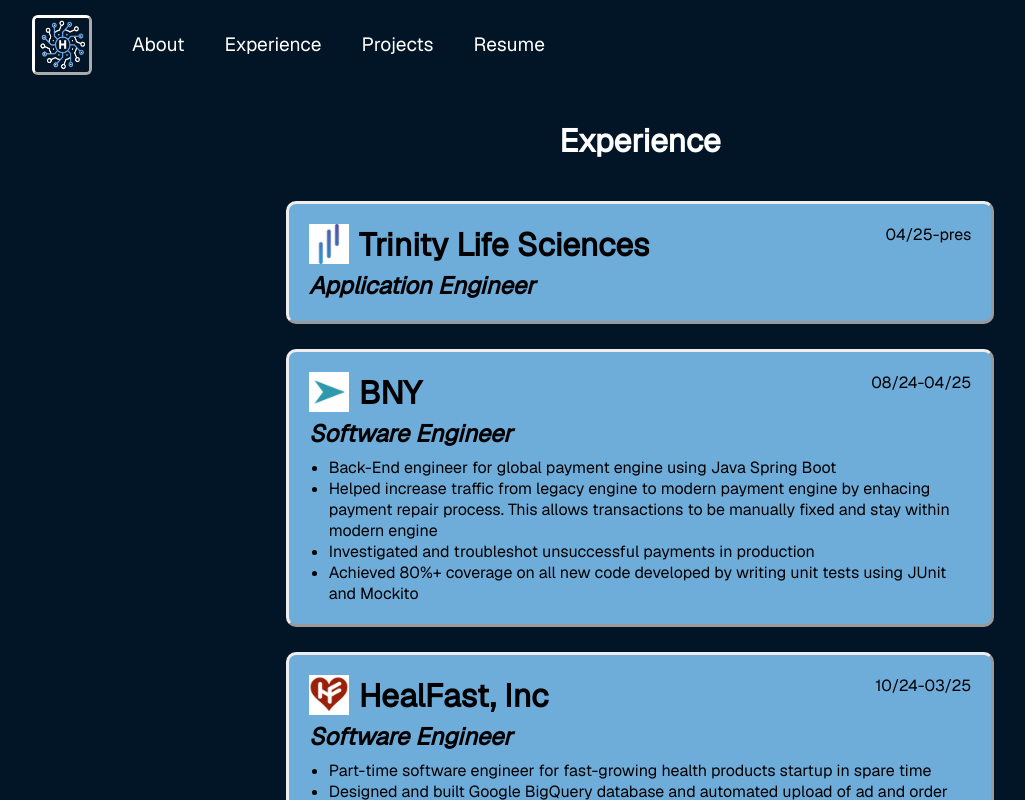
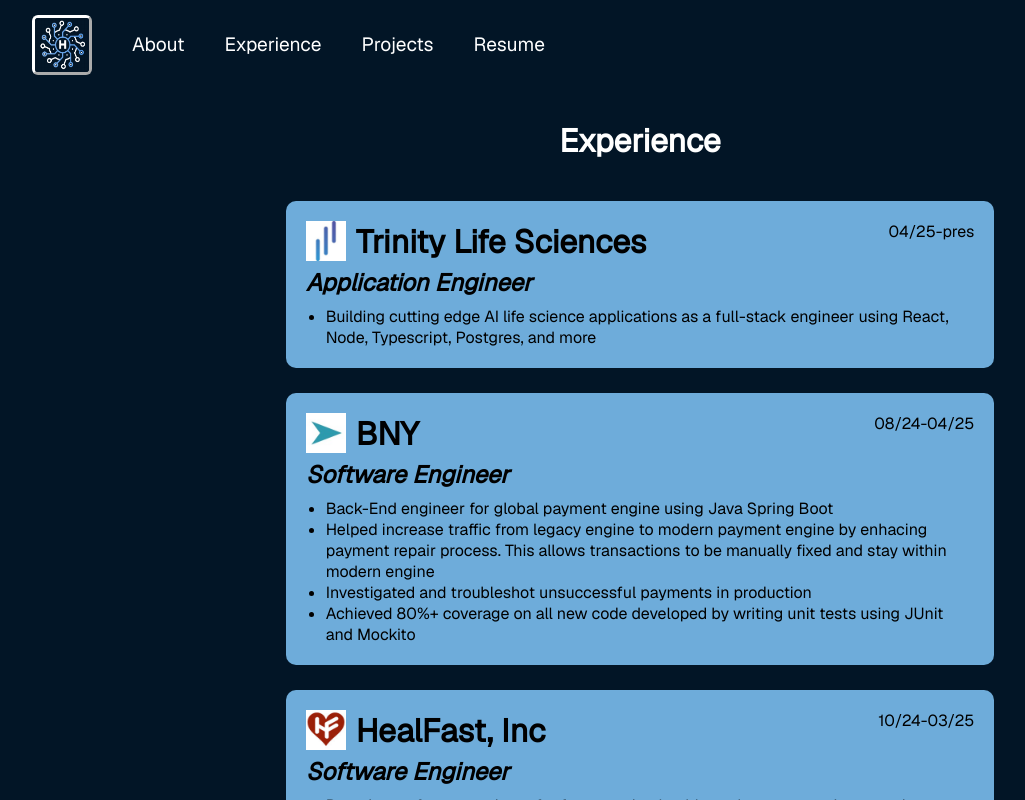
Before and after one commit to Harry-Schlechter/personal-site, a React (Create React App) app in the folder my-app/: page /about in a window 1280 px wide. Both pictures are taken after a click on the item "Experience". Shown: the top 800 px of the page, without its empty margins (0-1025 px from the left). Built offline with nearby package versions, Linux system fonts and the light colour scheme.

Commit message:
recent changes

```diff
--- a/my-app/src/ResumeLink.tsx
+++ b/my-app/src/ResumeLink.tsx
@@ -1,2 +1,2 @@
-const resumeLink = "https://drive.google.com/file/d/1YmyVnNZag3w3CzYZS-WhmIFkTHh2MGbA/view?usp=sharing";
+const resumeLink = "https://drive.google.com/file/d/1uWpOkHYqGb8uXo7n8yly6-knJoUnarof/view?usp=sharing";
 export default resumeLink;
--- a/my-app/src/pages/About.css
+++ b/my-app/src/pages/About.css
@@ -31,7 +31,7 @@
     width: 80%;
     max-width:708.75px;
     min-width: 375px;
-    border-style: outset;
+    /* border-style: outset; */
     margin-bottom: 30px;
 }
 
@@ -43,7 +43,7 @@
     width: 80%;
     max-width:708.75px;
     min-width: 375px;
-    border-style: outset;
+    /* border-style: outset; */
     /* line-height: 2;  */
 }
 
@@ -124,7 +124,7 @@
     max-width:708.75px;
     min-width: 375px;
     margin-bottom: 20px;
-    border-style: outset;
+    /* border-style: outset; */
     /* letter-spacing: 1px; */
     line-height: 2;
 }
--- a/my-app/src/pages/Experience.css
+++ b/my-app/src/pages/Experience.css
@@ -18,7 +18,7 @@
     max-width:708.75px;
     min-width: 375px;
     margin-bottom: 25px;
-    border-style: outset;
+    /* border-style: outset; */
 }
 
 .compLogo{
--- a/my-app/src/pages/Experience.tsx
+++ b/my-app/src/pages/Experience.tsx
@@ -28,13 +28,11 @@
                 <div className="midBox">
                     <h2 className="compRole">Application Engineer</h2>
                 </div>
-                {/* <div className="botBox">
+                <div className="botBox">
                     <ul>
-                        <li>Back-End engineer for global payment engine using Java Spring Boot</li>
-                        <li>Helped increase traffic from legacy engine to modern payment engine by enhacing payment repair process. This allows transactions to be manually fixed and stay within modern engine</li>
-                        <li>Achieved 80%+ coverage on all new code developed by writing unit tests using JUnit and Mockito</li>
+                        <li>Building cutting edge AI life science applications as a full-stack engineer using React, Node, Typescript, Postgres, and more</li>
                     </ul>
-                </div> */}
+                </div>
             </div>
             <div className="expBox">
                 <div className="topBox">
--- a/my-app/src/pages/Projects.css
+++ b/my-app/src/pages/Projects.css
@@ -18,7 +18,7 @@
     max-width:708.75px;
     min-width: 375px;
     margin-bottom: 25px;
-    border-style: outset;
+    /* border-style: outset; */
 }
 
 .compLogo{
```
